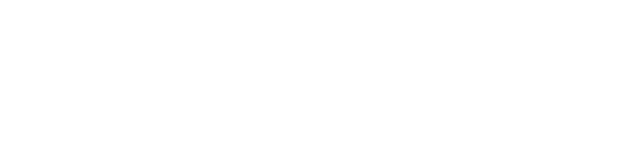
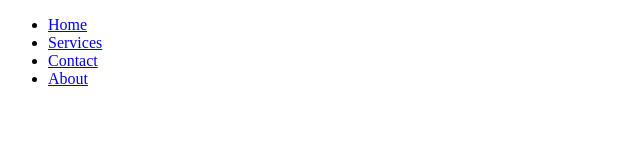
Before and after one commit to EECKHOUTRemi/Partiel-Versioning, a plain HTML site: page index.html in a window 1280 px wide. Shown: the whole page, without its empty margins (0-640 px from the left). Drawn offline with Linux system fonts and the light colour scheme.

Commit message:
add: navigation links to index.html

```diff
--- a/index.html
+++ b/index.html
@@ -1,11 +1,19 @@
 <!DOCTYPE html>
 <html lang="fr">
+
 <head>
     <meta charset="UTF-8">
     <meta name="viewport" content="width=device-width, initial-scale=1.0">
     <title>EECKHOUT Rémi - Partiel Versioning</title>
 </head>
+
 <body>
+    <ul>
+        <li><a href="index.html">Home</a></li>
+        <li><a href="services.html">Services</a></li>
+        <li><a href="contact.html">Contact</a></li>
+        <li><a href="about.html">About</a></li>
+    </ul>
+</body>
 
-</body>
 </html>
```
